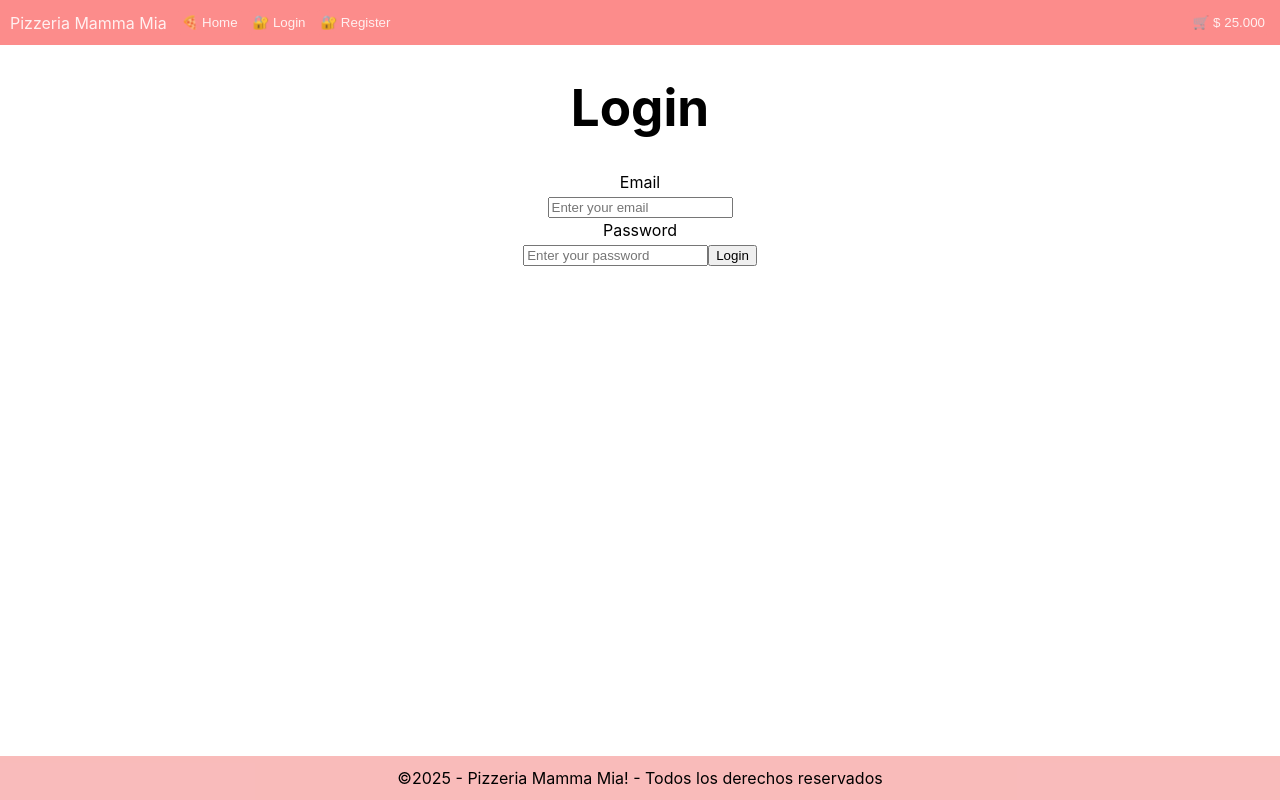
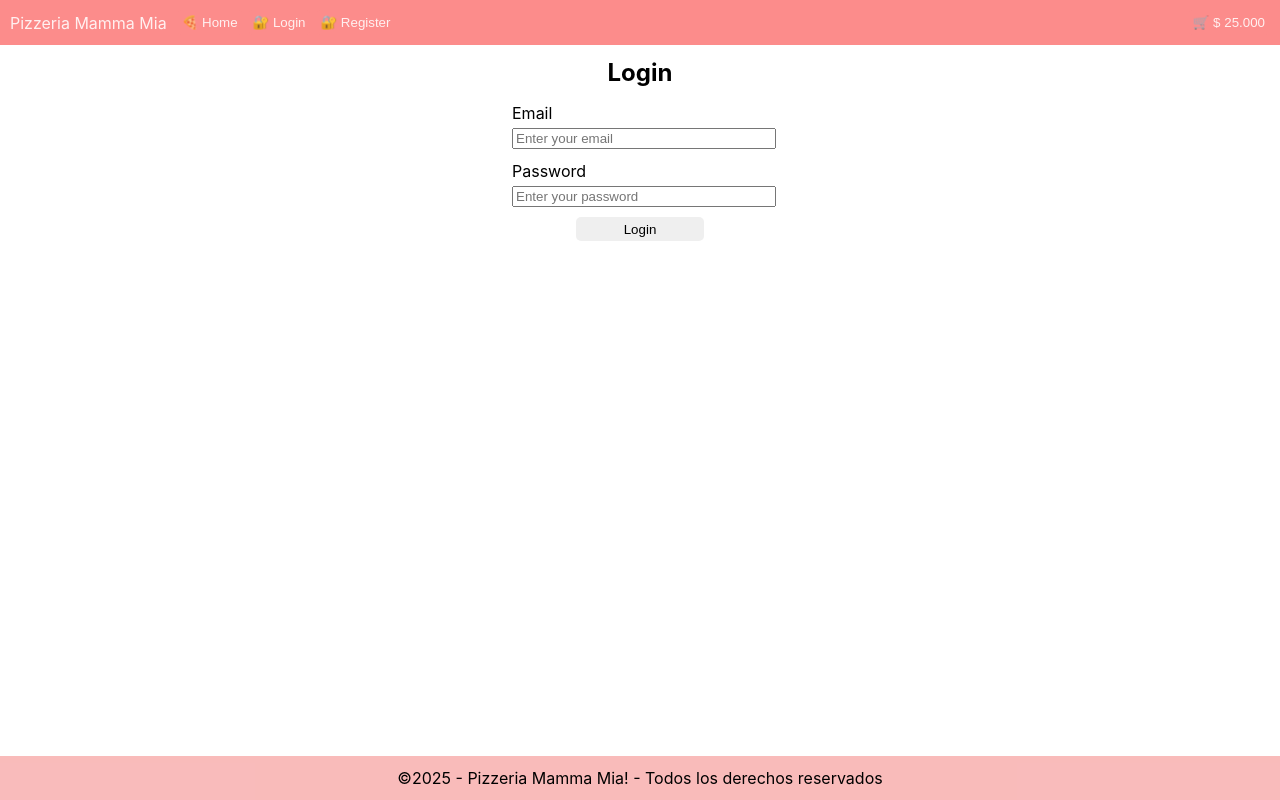
Before and after one commit to flaviamartinez/mamma-mia, a React (Vite) app: page / in a window 1280 px wide. Built offline with nearby package versions, Linux system fonts and the light colour scheme.

Commit message:
Update CSS styling

```diff
--- a/src/App.css
+++ b/src/App.css
@@ -15,6 +15,7 @@
 
 .home-wrapper {
   flex: 1;
+  justify-items: center ;
 }
 
 .footer-wrapper {
--- /dev/null
+++ b/src/components/Login.css
@@ -0,0 +1,37 @@
+.login-form {
+	display: flex;
+	flex-direction: column;
+	width: 20vw;
+	justify-content: center;
+	align-items: center;
+	gap: 10px;
+	padding: 10px;
+	color: rgb(0, 0, 0);
+
+}
+
+.input-container {
+	width: 100%;
+	text-align: left;
+}
+
+.login-form input {
+	width: 100%;
+}
+
+.login-btn {
+	width: 10vw;
+	border: none;
+	border-radius: 5px;
+	height: 3vh;
+}
+
+.login-btn:hover {
+	background-color: #fc8c8b;
+	color: #ffffff;
+}
+
+.login-form h2 {
+	margin-block-start: 0;
+	margin-block-end: 0;
+}
--- a/src/components/Login.jsx
+++ b/src/components/Login.jsx
@@ -1,5 +1,6 @@
 import React, { useState } from 'react'
 import Swal from 'sweetalert2'
+import './Login.css'
 
 const Login = () => {
   const [users, setUsers] = useState({
@@ -40,9 +41,10 @@ const Login = () => {
     setUsers({ email: '', password: '' })
   }
   return (
-    <form onSubmit={handleSubmit}>
-      <h1>Login</h1>
+    <form onSubmit={handleSubmit} className='login-form'>
+      <h2>Login</h2>
 
+      <div className='input-container'>
         <p>Email</p>
         <input
           type='email'
@@ -51,7 +53,9 @@ const Login = () => {
           value={users.email}
           onChange={handleChange}
         />
+      </div>
 
+      <div className='input-container'>
         <p>Password</p>
         <input
           type='password'
@@ -60,8 +64,9 @@ const Login = () => {
           value={users.password}
           onChange={handleChange}
         />
+      </div>
 
-      <button type='submit'>Login</button>
+      <button type='submit' className='login-btn'>Login</button>
     </form>
   )
 }
--- /dev/null
+++ b/src/components/Register.css
@@ -0,0 +1,37 @@
+.register-form {
+	display: flex;
+	flex-direction: column;
+	width: 20vw;
+	justify-content: center;
+	align-items: center;
+	gap: 10px;
+	padding: 10px;
+	color: rgb(0, 0, 0);
+
+}
+
+.input-container {
+	width: 100%;
+	text-align: left;
+}
+
+.register-form input {
+	width: 100%;
+}
+
+.register-btn {
+	width: 10vw;
+	border: none;
+	border-radius: 5px;
+	height: 3vh;
+}
+
+.register-btn:hover {
+	background-color: #fc8c8b;
+	color: #ffffff;
+}
+
+.register-form h2 {
+	margin-block-start: 0;
+	margin-block-end: 0;
+}
--- a/src/components/Register.jsx
+++ b/src/components/Register.jsx
@@ -1,5 +1,6 @@
 import React, { useState } from 'react'
 import Swal from 'sweetalert2'
+import './Register.css'
 
 const Register = () => {
   const [users, setUsers] = useState(
@@ -50,19 +51,22 @@ const Register = () => {
     setUsers({ email: '', password: '', confirmPassword: '' })
   }
   return (
-    <form onSubmit={handleSubmit}>
-      <h1>Register</h1>
-
+    <form onSubmit={handleSubmit} className='register-form'>
+      <h2>Register</h2>
+      <div className='input-container'>
         <p>Email</p>
         <input type='email' name='email' placeholder='Enter your email' value={users.email} onChange={handleChange} />
-
+      </div>
+      <div className='input-container'>
         <p>Password</p>
         <input type='password' name='password' value={users.password} placeholder='Enter your password' onChange={handleChange} />
-
+      </div>
+      <div className='input-container'>
         <p>Confirm Password</p>
         <input type='password' name='confirmPassword' placeholder='Confirm your password' value={users.confirmPassword} onChange={handleChange} />
+      </div>
 
-      <button type='submit'>Register</button>
+      <button type='submit' className='register-btn'>Register</button>
     </form>
   )
 }
```
Lines whose indentation alone changed are shown as unchanged.
